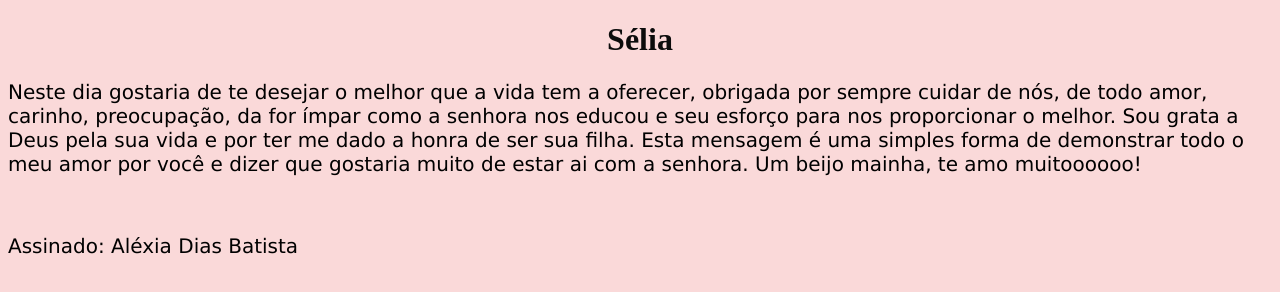
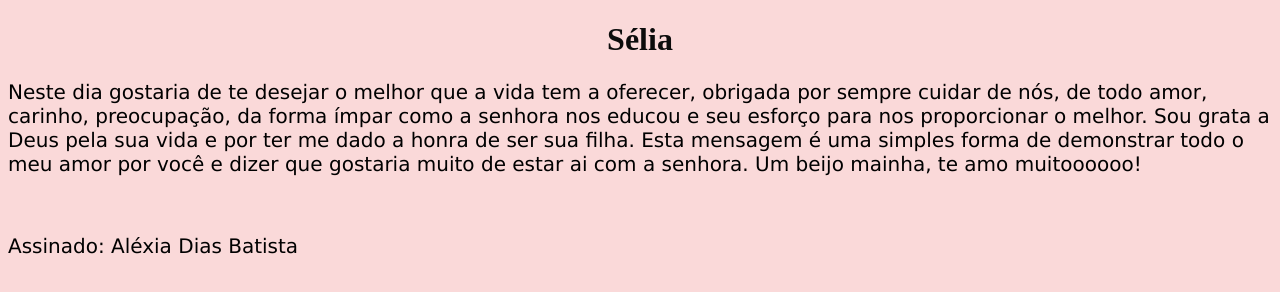
Before and after one commit to AlexiaDiasB/mamae, a plain HTML site: page index.html in a window 1280 px wide. Drawn offline with Linux system fonts and the light colour scheme.

Commit message:
alterando menssagem

```diff
--- a/index.html
+++ b/index.html
@@ -6,7 +6,7 @@
   </head>
   <body>
     <h1>Sélia</h1>
-    <p>Neste dia gostaria de te desejar o melhor que a vida tem a oferecer, obrigada por sempre cuidar de nós, de todo amor, carinho, preocupação, da for ímpar como a senhora nos educou e seu esforço para nos proporcionar o melhor. Sou grata a Deus pela sua vida e por ter me dado a honra de ser sua filha. Esta mensagem é uma simples forma de demonstrar todo o meu amor por você e dizer que gostaria muito de estar ai com a senhora. Um beijo mainha, te amo muitoooooo!   </p>
+    <p>Neste dia gostaria de te desejar o melhor que a vida tem a oferecer, obrigada por sempre cuidar de nós, de todo amor, carinho, preocupação, da forma ímpar como a senhora nos educou e seu esforço para nos proporcionar o melhor. Sou grata a Deus pela sua vida e por ter me dado a honra de ser sua filha. Esta mensagem é uma simples forma de demonstrar todo o meu amor por você e dizer que gostaria muito de estar ai com a senhora. Um beijo mainha, te amo muitoooooo!   </p>
 		<br>
 		<p>Assinado: Aléxia Dias Batista</p>
   </body>
```
